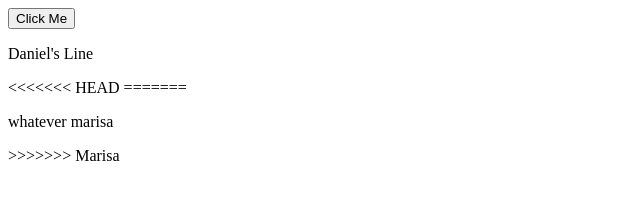
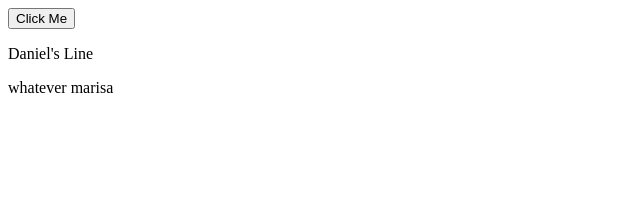
Before and after one commit to danielrmorenop/testrepo, a plain HTML site: page index.html in a window 1280 px wide. Shown: the whole page, without its empty margins (0-640 px from the left). Drawn offline with Linux system fonts and the light colour scheme.

Commit message:
commit message here fixed

```diff
--- a/index.html
+++ b/index.html
@@ -11,12 +11,6 @@
 
 <button>Click Me</button>
     <p>Daniel's Line</p>
-
-<<<<<<< HEAD
-=======
-
-
-    <p>whatever marisa</p>
->>>>>>> Marisa
+        <p>whatever marisa</p>
 </body>
 </html>
```
